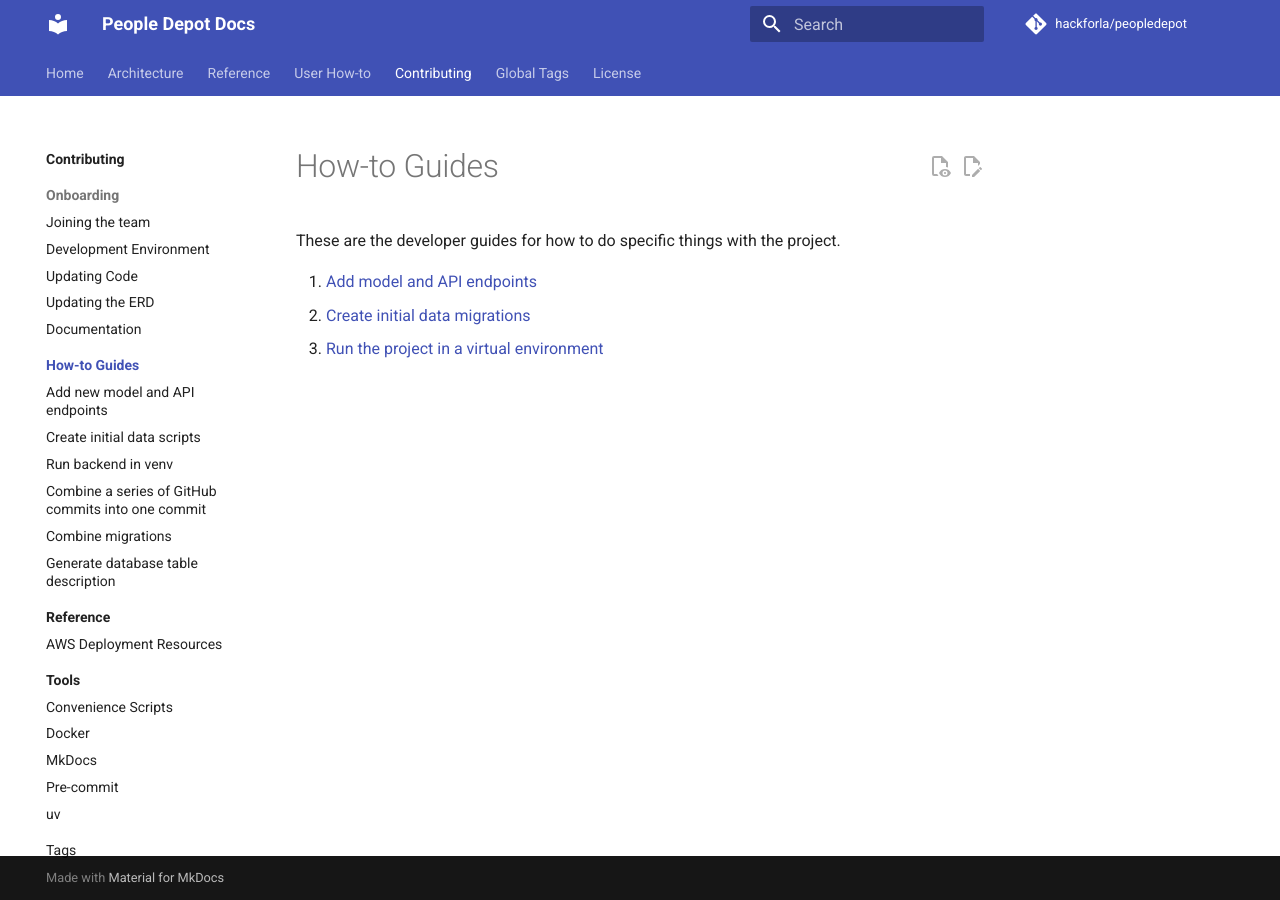
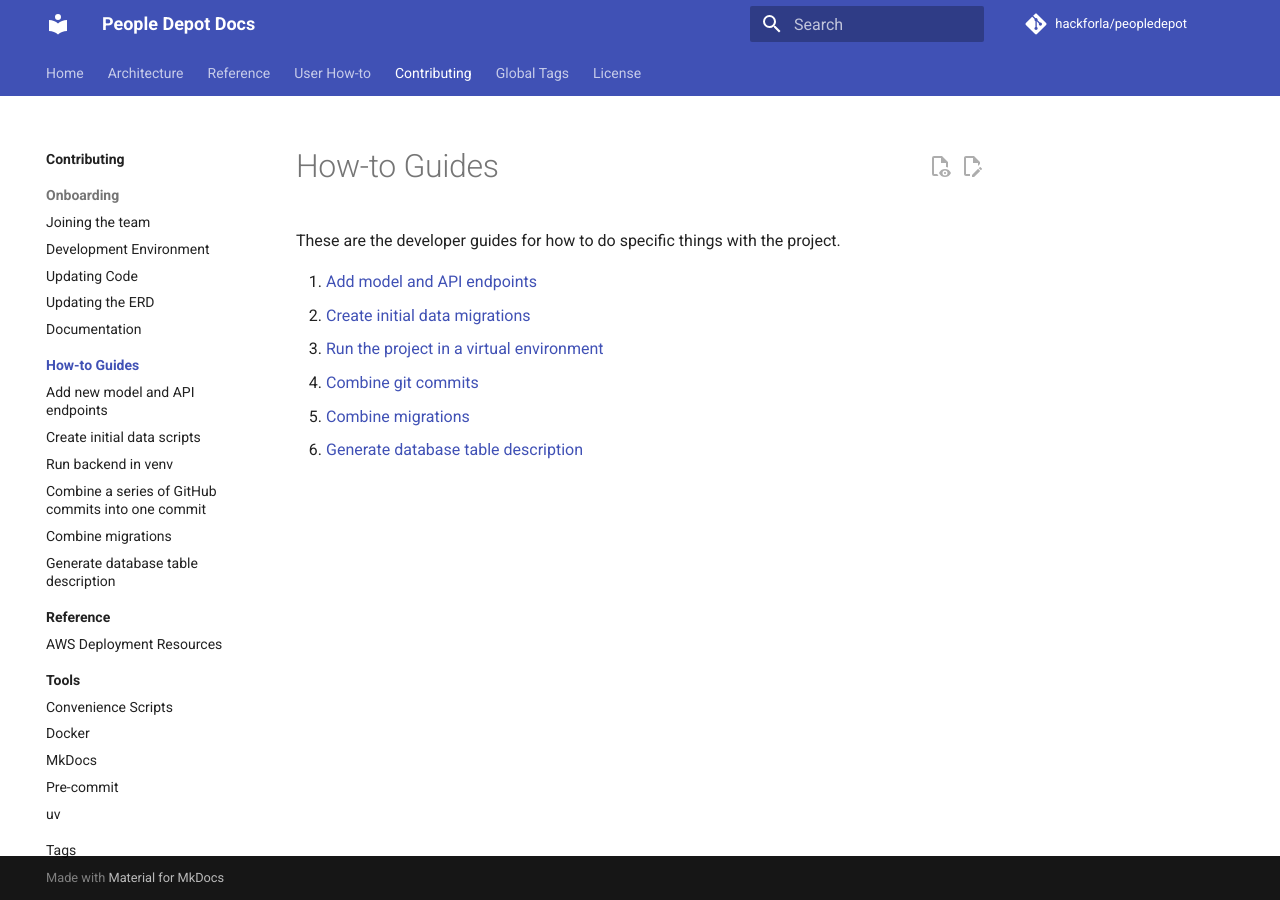
Before and after one commit to hackforla/peopledepot, an MkDocs documentation site: the page built from docs/contributing/howto/index.md, in a window 1280 px wide. Built offline with MkDocs 1.6.1 and Material for MkDocs 9.7.7, drawn with Linux system fonts in a browser that asks for light colours; comment, search, counter and statistics services are not loaded.

Commit message:
fix: add missing links to contributing guides index

```diff
--- a/docs/contributing/howto/index.md
+++ b/docs/contributing/howto/index.md
@@ -5,3 +5,6 @@
 1. [Add model and API endpoints](add-model-and-api-endpoints.md)
 1. [Create initial data migrations](create-initial-data-migrations.md)
 1. [Run the project in a virtual environment](run-local.md)
+1. [Combine git commits](combine-a-series-of-GitHub-commits.md)
+1. [Combine migrations](combine-migrations.md)
+1. [Generate database table description](generate-db-table-description.md)
```
